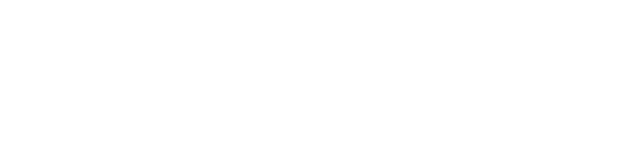
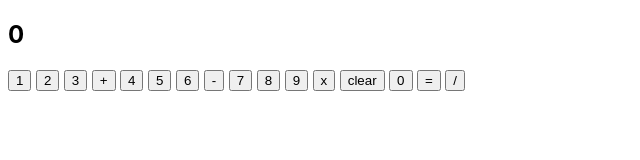
Before and after one commit to remtaine/calculator, a plain HTML site: page index.html in a window 1280 px wide. Shown: the whole page, without its empty margins (0-640 px from the left). Drawn offline with nearby package versions, Linux system fonts and the light colour scheme.

Commit message:
Add buttons

```diff
--- a/index.html
+++ b/index.html
@@ -3,22 +3,37 @@
 <head>
     <meta charset="UTF-8" />
     <meta name="viewport" content="width=device-width, initial-scale=1.0" />
-    <title>INSERT_TITLE_HERE</title>
+    <title>Calculator</title>
     <link rel="stylesheet" href="styles/style.css" />
 
     <link rel="stylesheet" href="https://cdn.jsdelivr.net/gh/devicons/devicon@v2.12.0/devicon.min.css">
     <script src="https://kit.fontawesome.com/d8f0c855f0.js" crossorigin="anonymous"></script>
 
-    <script src="javascript/main.js"></script>
+
 </head>
 <body>
-    <nav>
-    </nav>
+    <main>
+        <div id="calculator">
+            <h2 id="screen">0</h2>
+            <button class="number">1</button>
+            <button class="number">2</button>
+            <button class="number">3</button>
+            <button class="operator">+</button>
+            <button class="number">4</button>
+            <button class="number">5</button>
+            <button class="number">6</button>
+            <button class="operator">-</button>
+            <button class="number">7</button>
+            <button class="number">8</button>
+            <button class="number">9</button>
+            <button class="operator">x</button>
+            <button id="clear">clear</button>
+            <button class="number">0</button>
+            <button id="equals">=</button>
+            <button class="operator">/</button>
 
-    <main>
+        </div>
     </main>
-
-    <footer>
-    </footer>
+    <script src="javascript/main.js" defer></script>
 </body>
 </html>
```
